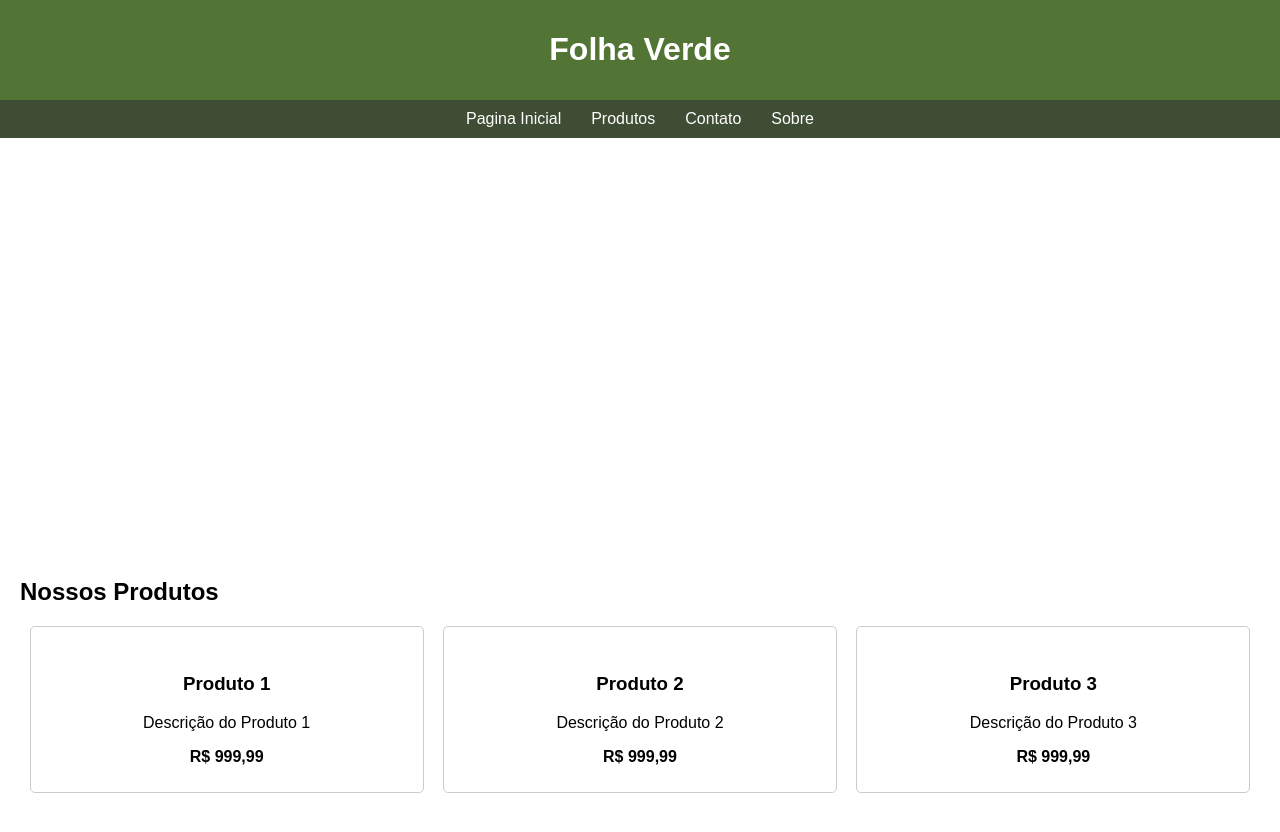
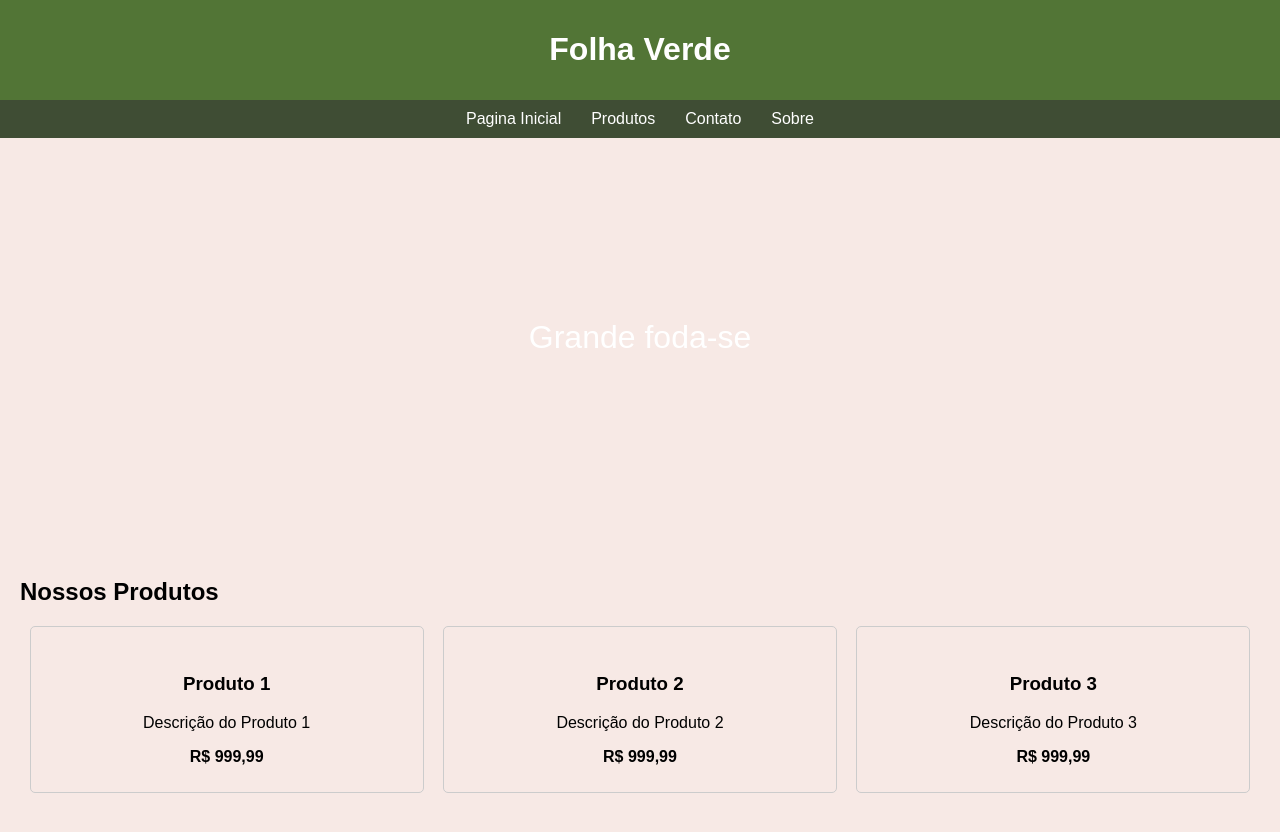
Before and after one commit to Darkitinhus-Cebolitinhus3862/fubika, a plain HTML site: page src/index.html in a window 1280 px wide. Drawn offline with Linux system fonts and the light colour scheme.

Commit message:
corzinha

```diff
--- a/src/css/index.css
+++ b/src/css/index.css
@@ -1,4 +1,5 @@
 body {
+    background-color: #f7e9e5;
     font-family: Arial, sans-serif;
     margin: 0;
     padding: 0;
--- a/src/index.html
+++ b/src/index.html
@@ -17,7 +17,7 @@
         <a href="sobre.html">Sobre</a>
     </nav>
     <div class="banner">
-        <div>Promoções Especiais!</div>
+        <div>Grande foda-se</div>
     </div>
     <div class="container">
         <h2>Nossos Produtos</h2>
```
